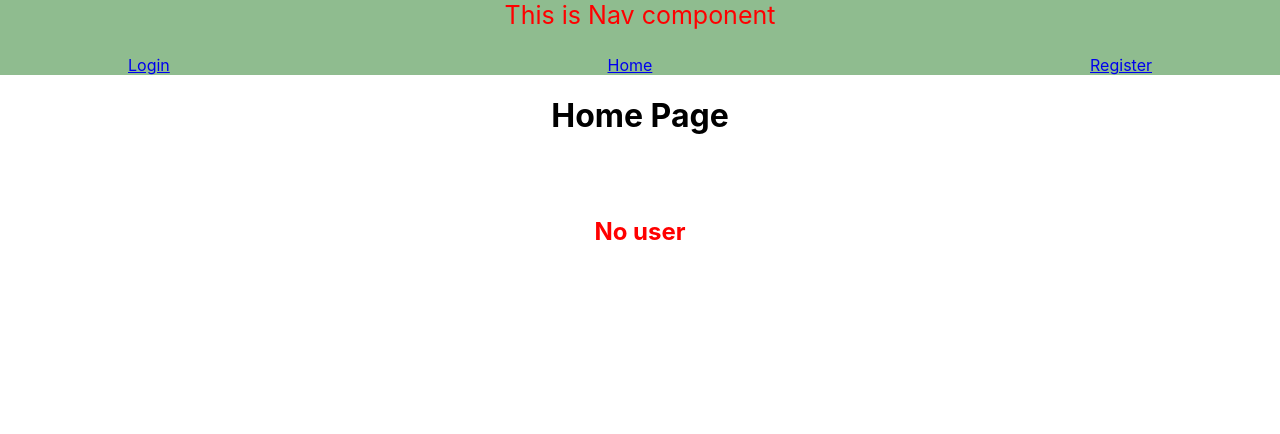
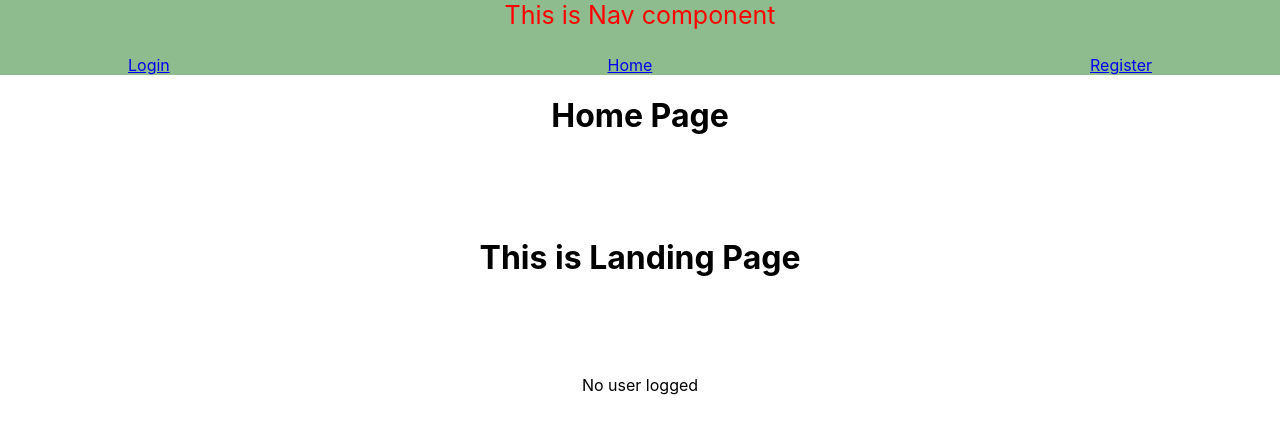
Before and after one commit to tonykieling/user_project-frontend, a React (Create React App) app: page / in a window 1280 px wide. Shown: the top 434 px of the page. Built offline with nearby package versions, Linux system fonts and the light colour scheme.

Commit message:
landing page is being load called by Home component

```diff
--- a/src/components/Home.js
+++ b/src/components/Home.js
@@ -1,11 +1,13 @@
 import React, { Component } from 'react';
+import Landing from './Landing.js'
 
 export class Home extends Component {
   constructor(props) {
     super(props)
   }
   noUserLogged = () => {
-    return <h2 style={{ display: "flex", justifyContent: "center", color: "red"}}>No user</h2>
+    // return <h2 style={{ display: "flex", justifyContent: "center", color: "red"}}>No user</h2>
+    return <Landing />
   }
 
   userLogged = () => {
```
